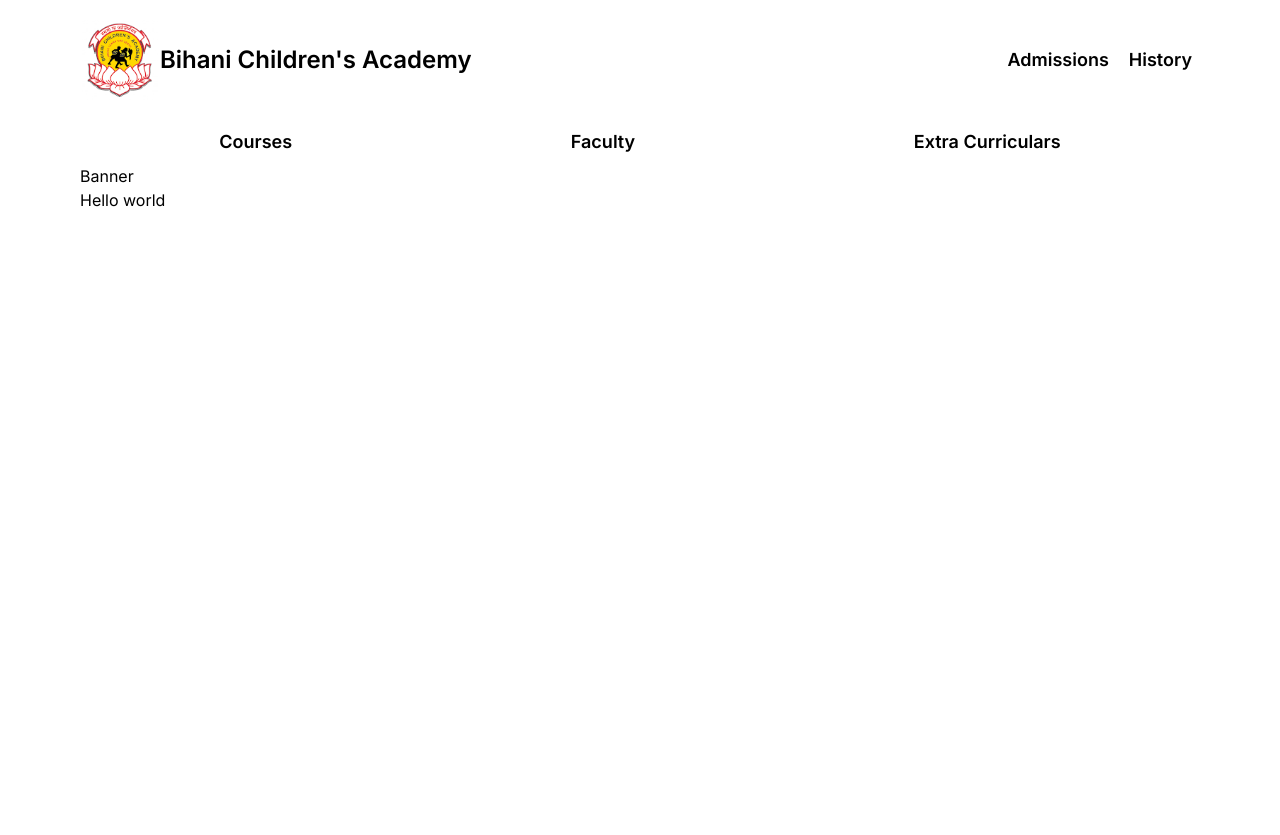
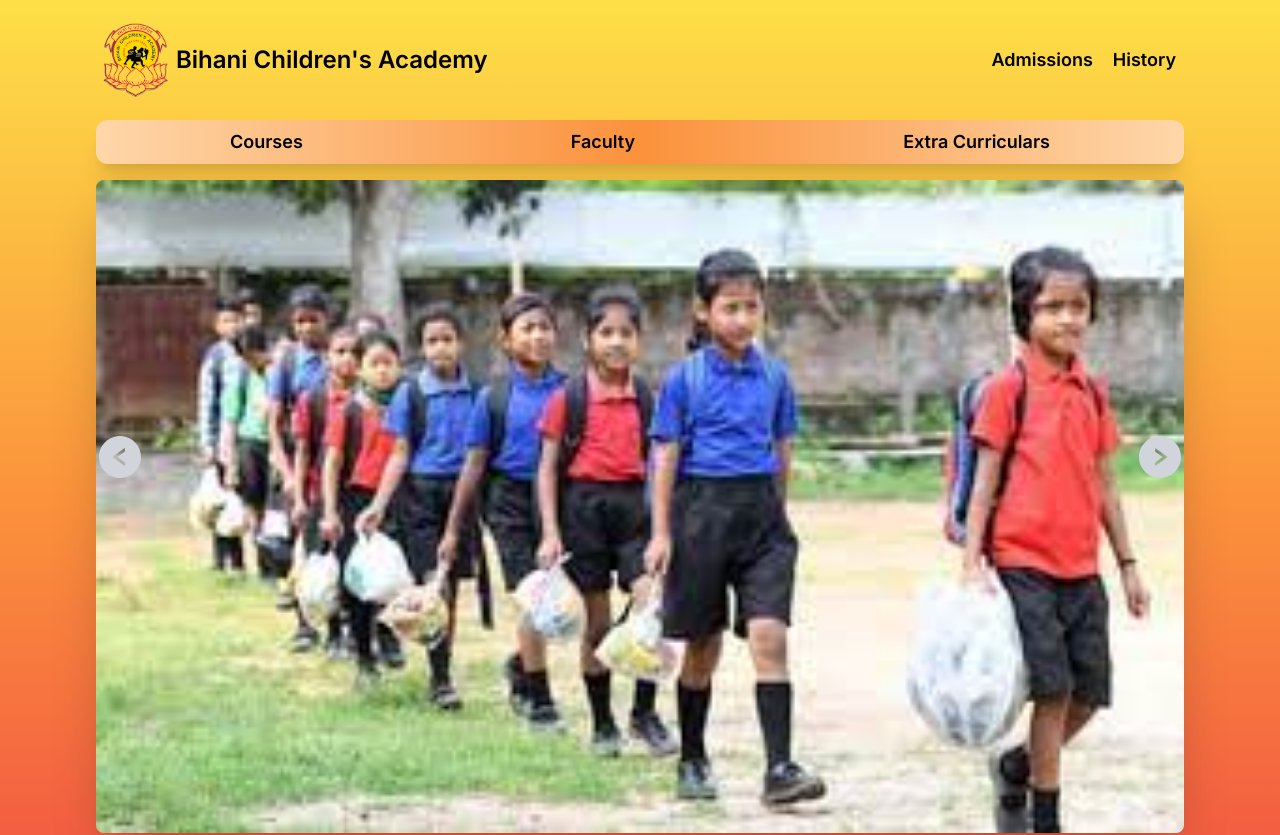
Before and after one commit to shubhjhawar/bihani_children_academy, a Next.js app: page / in a window 1280 px wide. Shown: the top 835 px of the page. Built offline with nearby package versions, Linux system fonts and the light colour scheme.

Commit message:
banner + bg done

```diff
--- a/app/(root)/layout.js
+++ b/app/(root)/layout.js
@@ -24,12 +24,12 @@ export default function RootLayout({ children }) {
   return (
     <html lang="en">
       <body className={inter.className}>
-        <div className='lg:px-20'>
+        <div className='lg:px-24 bg-gradient-to-b from-yellow-300 via-orange-400 to-red-500'>
           <NavBar toggleRightSidebar={toggleRightSidebar} />
           <main className='flex flex-row justify-between'>
             {/* <LeftSideBar /> */}
-            <section className="">
-              <div className="w-full max-w-4xl">
+            <section className="w-full">
+              <div className="w-full ">
                 {children}
               </div>
             </section>
--- a/app/(root)/page.js
+++ b/app/(root)/page.js
@@ -1,12 +1,11 @@
 import Image from 'next/image'
 
-import { Banner } from '@/components'
+import { Banner, NavBar } from '@/components'
 
 export default function Home() {
   return (
-    <main className="h-screen">
-      <Banner />
-     <p className=''>Hello world</p>
+    <main className="min-h-screen w-full">
+      <Banner/>
     </main>
   )
 }
--- a/components/Banner.jsx
+++ b/components/Banner.jsx
@@ -1,8 +1,64 @@
-import React from 'react'
+"use client";
+import React, {useState, useEffect} from 'react';
+import Image from 'next/image';
+
+import {one, two, three, four, five, six} from "@/assets";
+import {AiFillLeftCircle, AiFillRightCircle } from "react-icons/ai";
+
+const images = [one, two, three, four, five, six]
 
 const Banner = () => {
+  const [img, setImg] = useState(0);
+
+  useEffect(() => {
+    const changeImageRandomly = () => {
+      const newIndex = Math.floor(Math.random() * images.length);
+      setImg(newIndex);
+    };
+
+    const intervalId = setInterval(changeImageRandomly, 3500);
+
+    return () => clearInterval(intervalId);
+  }, [img])
+
+  const handleChange = ({direction}) => {
+    if(direction == 'left' && img > 1)
+    {
+      setImg(img - 1);
+    }
+
+    if(direction == 'right' && img < images.length-1)
+    {
+      setImg(img + 1);
+    }
+
+  }
+
+  console.log(img)
+
   return (
-    <div>Banner</div>
+    <div className='w-full'>
+      <Image
+        src={images[img]}
+        alt="school"
+        className='w-full object-cover rounded-lg shadow-2xl'
+      />
+       <div className='max-md:hidden block relative transform -translate-y-[400px] flex justify-between w-full'>
+        <button
+          type="button"
+          onClick={() => handleChange({ direction: 'left' })}
+        >
+          <AiFillLeftCircle className='text-gray-300 text-5xl cursor-pointer' />
+        </button>
+        <button
+          type="button"
+          onClick={() => handleChange({ direction: 'right' })}
+
+        >
+          <AiFillRightCircle className='text-gray-300 text-5xl cursor-pointer' />
+        </button>
+      </div>
+    </div>
   )
 }
 
--- a/components/NavBar.jsx
+++ b/components/NavBar.jsx
@@ -55,7 +55,7 @@ const NavBar = ({toggleRightSidebar}) => {
         </button>
       </div>
 
-      <div className='w-full py-2 flex flex-wrap justify-around max-md:hidden block'>
+      <div className='w-full py-2 mb-4 bg-gradient-to-r from-orange-200 via-orange-400 to-orange-200 rounded-xl shadow-xl flex flex-wrap justify-around max-md:hidden block'>
           <Link
             href="/courses"
           >
--- a/package.json
+++ b/package.json
@@ -9,6 +9,7 @@
     "lint": "next lint"
   },
   "dependencies": {
+    "classnames": "^2.3.2",
     "next": "latest",
     "react": "latest",
     "react-dom": "latest",
--- a/styles/index.js
+++ b/styles/index.js
@@ -1,5 +1,5 @@
 const styles = {
-    navbuttons: "text-lg font-semibold hover:border-b-[2px] border-red-200 hover:scale-105",
+    navbuttons: "text-lg font-semibold hover:border-b-[2px] border-red-600 hover:scale-105 transition ease-in-out",
     rightbuttons: "text-2xl font-semibold mb-4",
     rightsubbuttons: "text-xl mb-1"
 }
--- a/tailwind.config.js
+++ b/tailwind.config.js
@@ -13,6 +13,10 @@ module.exports = {
         'gradient-conic':
           'conic-gradient(from 180deg at 50% 50%, var(--tw-gradient-stops))',
       },
+      animation: {
+        'fade-in': 'fadeIn 500ms ease-in-out',
+        'fade-out': 'fadeOut 500ms ease-in-out',
+      },
     },
   },
   plugins: [],
```
Also changed, not shown: assets/logo.png, 1 other file (tests, documents, lock files or other folders).
